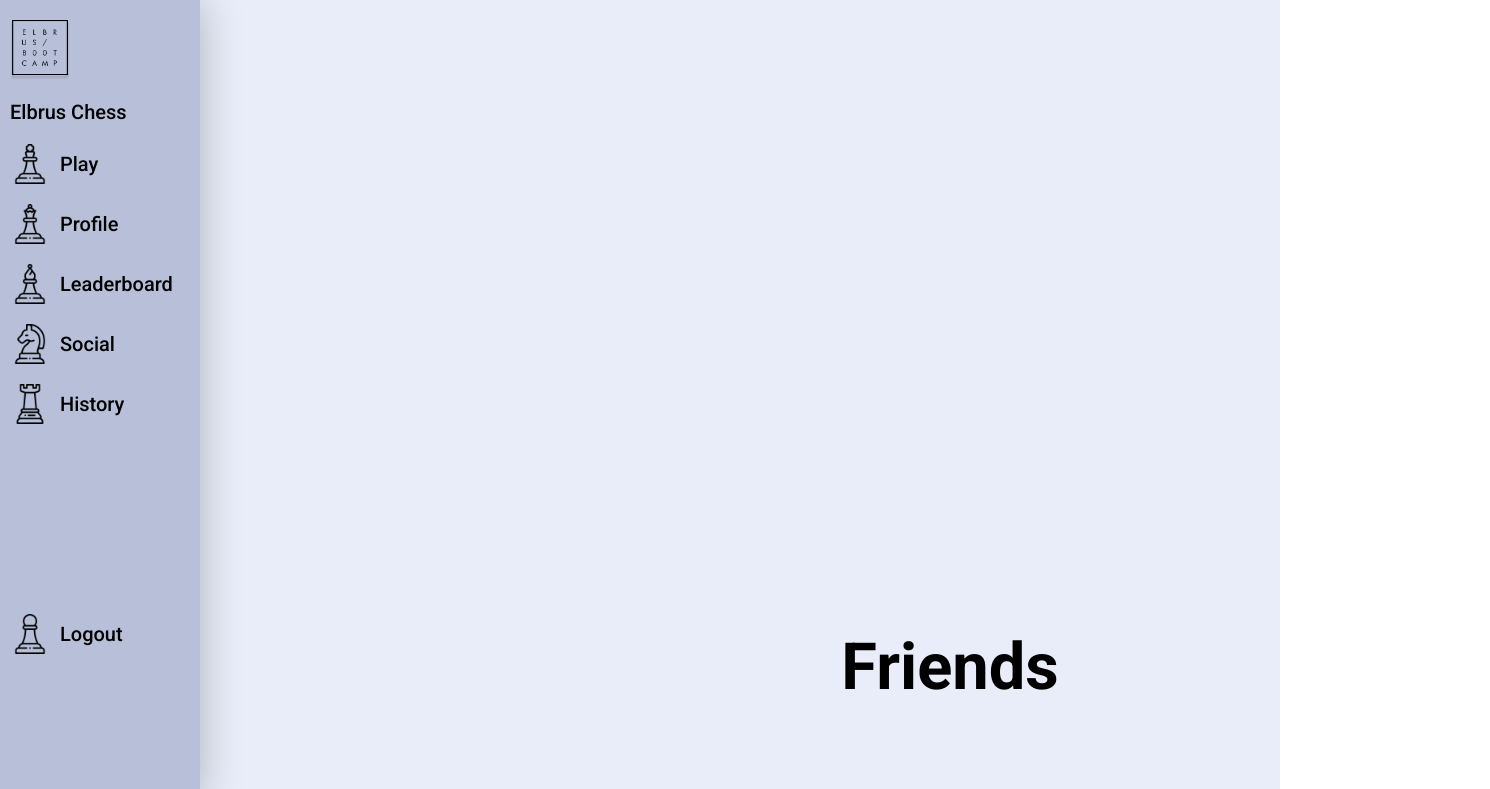
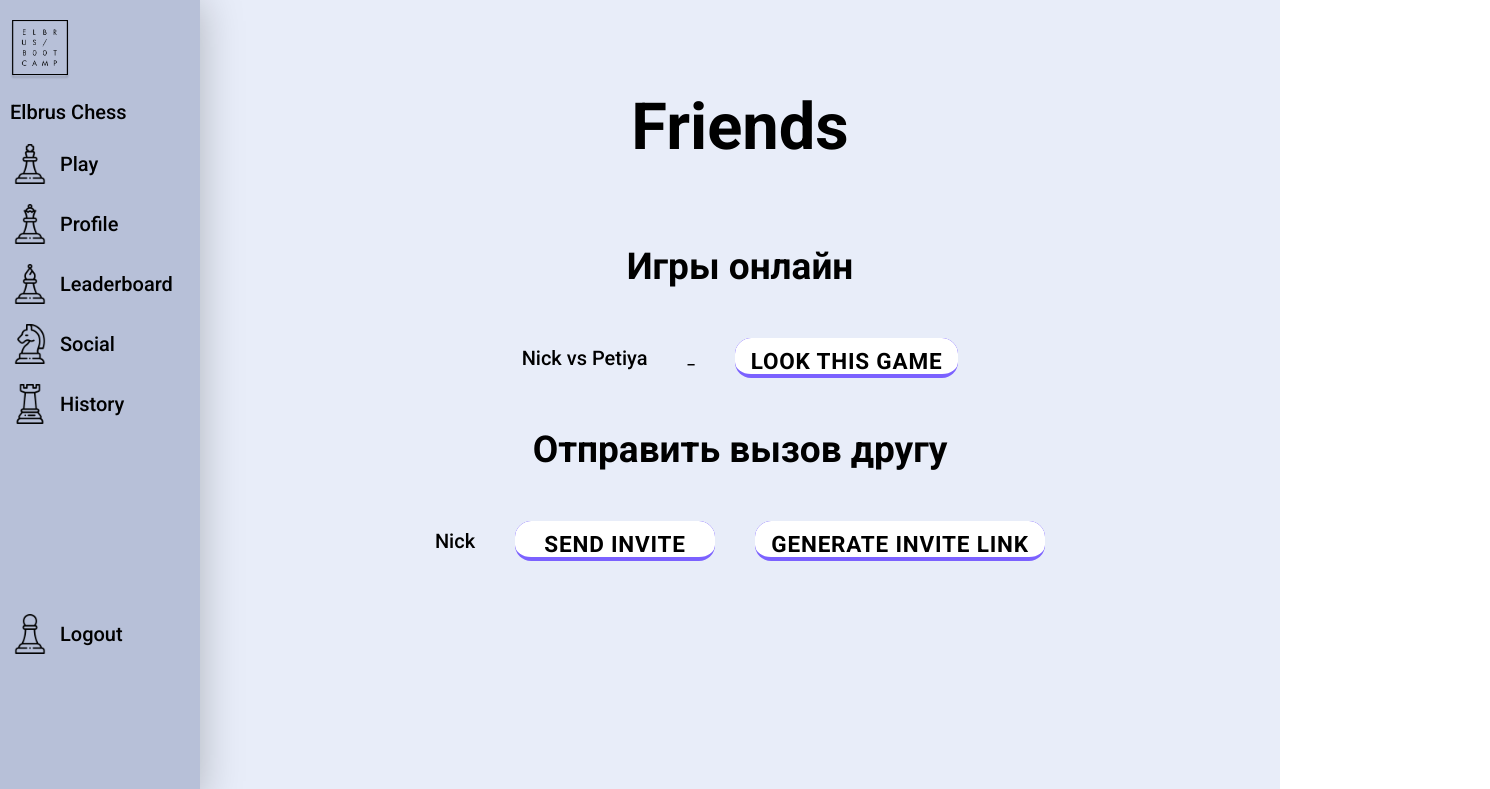
Before and after one commit to pprooxyy/chess-test, a React (Create React App) app in the folder client/: page /friends in a window 1280 px wide. Shown: the top 789 px of the page, 1490 px wide, since content can reach past the window. Built offline with nearby package versions, Linux system fonts and the light colour scheme.

Commit message:
Friends fix css

```diff
--- a/client/src/Components/Friends/Friends.css
+++ b/client/src/Components/Friends/Friends.css
@@ -2,11 +2,8 @@
     display: flex;
     align-items: center;
     justify-content: center;
-    gap: 100px;
     width: 100%;
     height: 520px;
-    flex: 1;
-    margin-left: 210px;
 }
 .mainFriendContainer{
     display: flex;
```
